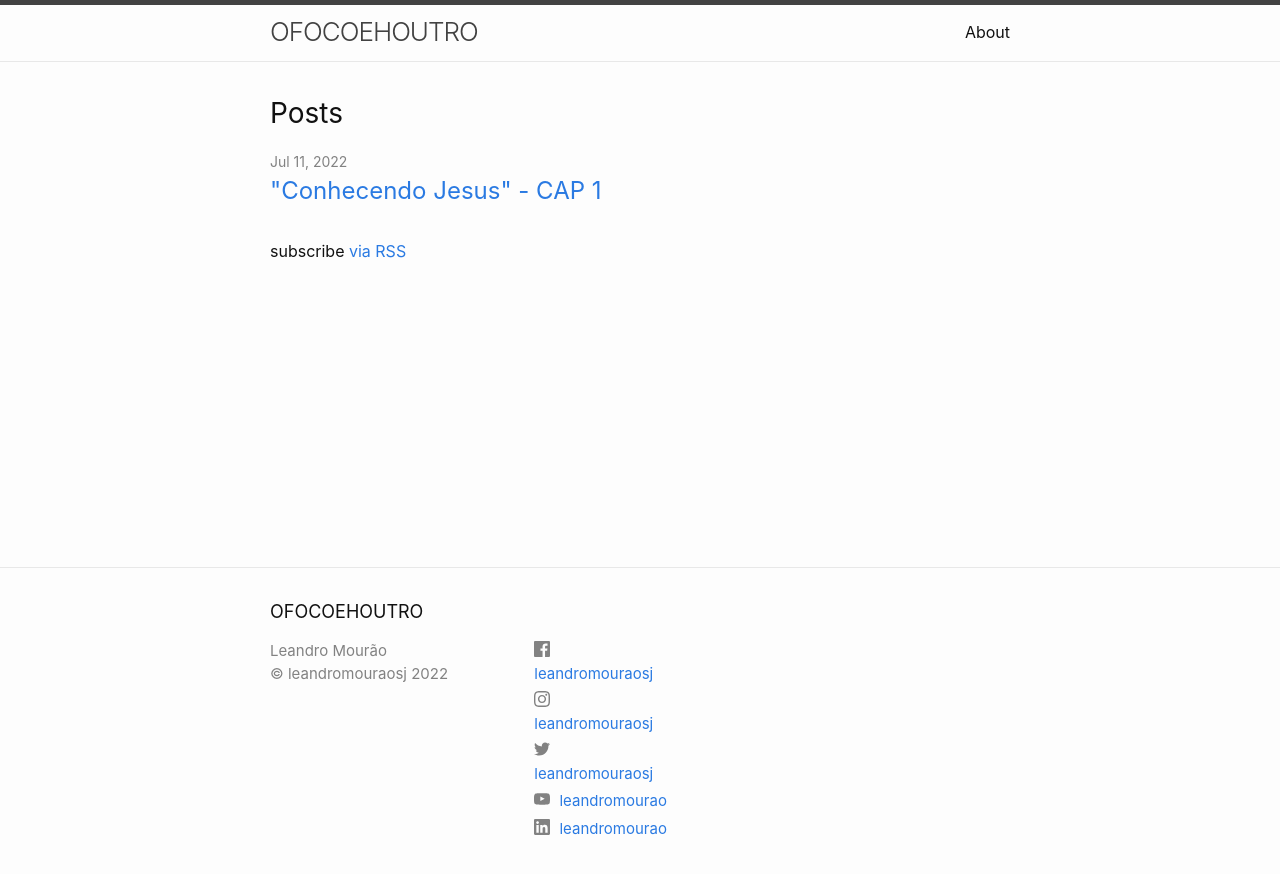
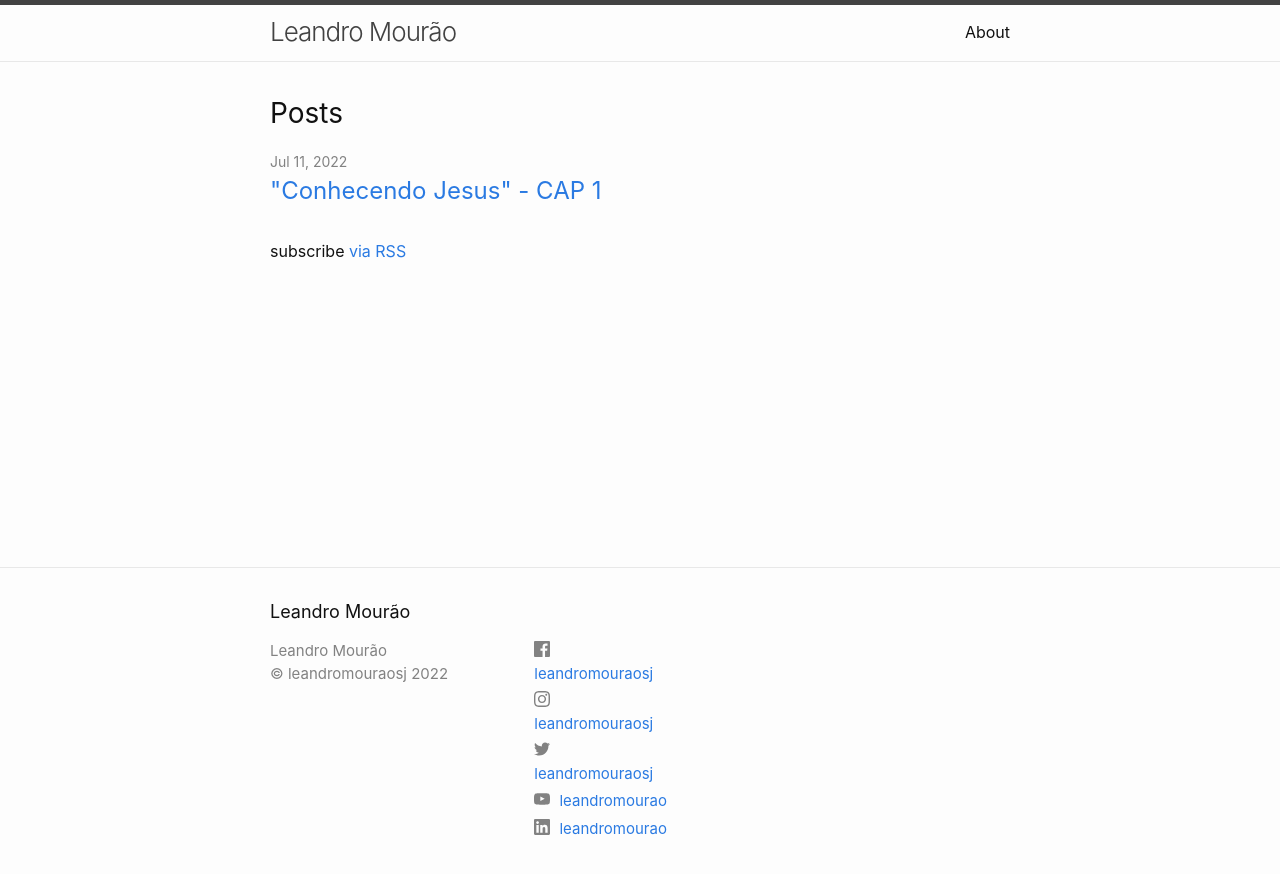
Before and after one commit to leandromouraosj/blog, a Jekyll site: the page built from index.markdown, in a window 1280 px wide. Shown: the top 874 px of the page. Built offline with Jekyll 4.4.1, drawn with Linux system fonts in a browser that asks for light colours.

Commit message:
Update _config.yml

```diff
--- a/_config.yml
+++ b/_config.yml
@@ -18,7 +18,7 @@
 # You can create any custom variable you would like, and they will be accessible
 # in the templates via {{ site.myvariable }}.
 
-title: OFOCOEHOUTRO
+title: Leandro Mourão
 # email: contato@leandromouraosj.com.br
 # description: >- # this means to ignore newlines until "baseurl:"
 #   Nesse espaço compartilho minhas experiências e aprendizados na minha jornada com Jesus.
```
